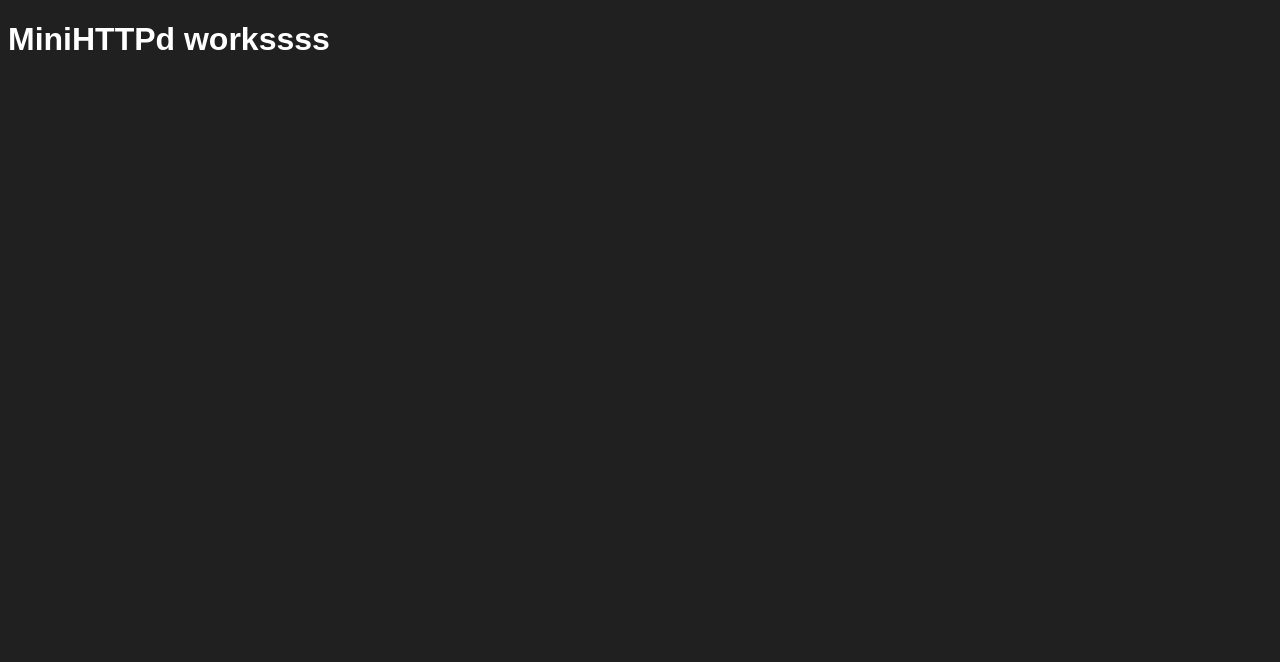
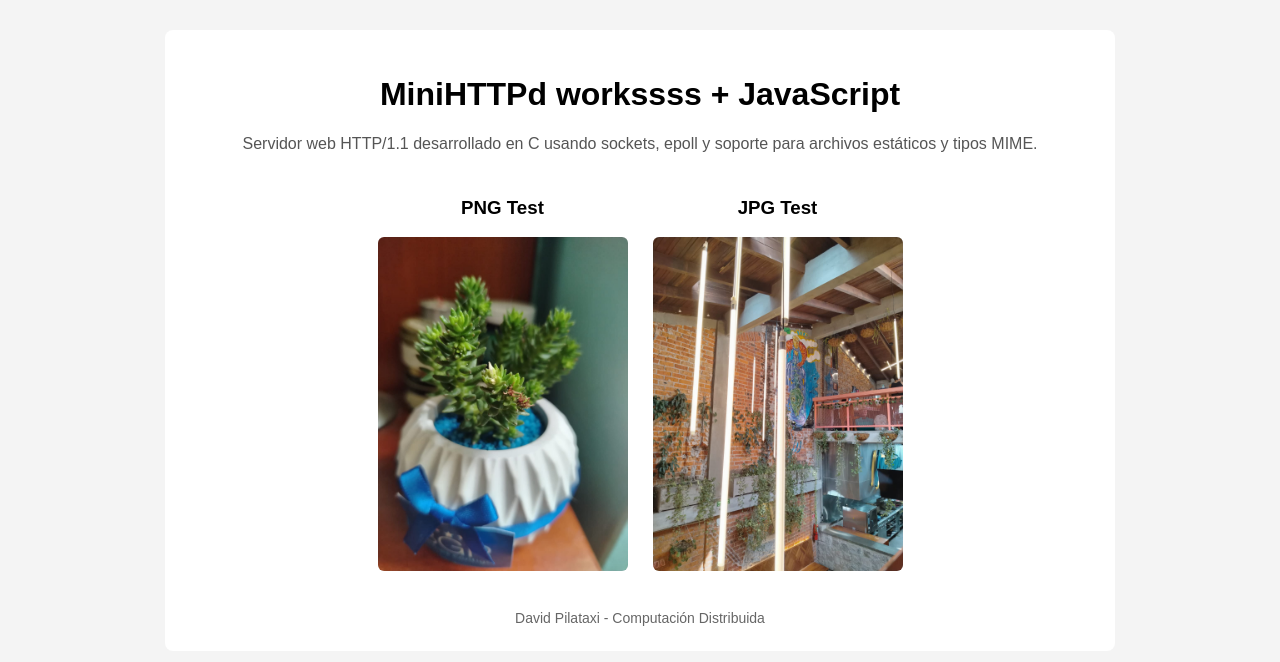
Before and after one commit to DavidPilataxi/MiniHTTPd, a plain HTML site: page www/index.html in a window 1280 px wide. Drawn offline with Linux system fonts and the light colour scheme.

Commit message:
archivos js e imágenes agregado, style e index mejorado

```diff
--- a/www/index.html
+++ b/www/index.html
@@ -2,13 +2,53 @@
 <html>
 
 <head>
+    <meta charset="UTF-8">
+
     <title>MiniHTTPd</title>
 
     <link rel="stylesheet" href="/style.css">
+
+    <script src="/test.js"></script>
 </head>
 
 <body>
-    <h1>MiniHTTPd workssss</h1>
+
+    <div class="container">
+
+        <h1>MiniHTTPd workssss</h1>
+
+        <p class="description">
+            Servidor web HTTP/1.1 desarrollado en C usando sockets,
+            epoll y soporte para archivos estáticos y tipos MIME.
+        </p>
+
+        <!--
+            MIME type tests:
+            image/png
+            image/jpeg
+        -->
+        <div class="images">
+
+            <div>
+                <h3>PNG Test</h3>
+
+                <img src="/image.png" width="250">
+            </div>
+
+            <div>
+                <h3>JPG Test</h3>
+
+                <img src="/image.jpg" width="250">
+            </div>
+
+        </div>
+
+        <footer>
+            David Pilataxi - Computación Distribuida
+        </footer>
+
+    </div>
+
 </body>
 
 </html>
--- a/www/style.css
+++ b/www/style.css
@@ -1,5 +1,51 @@
 body {
-    background-color: #202020;
-    color: white;
-    font-family: Arial;
+    font-family: Arial, sans-serif;
+
+    background-color: #f4f4f4;
+
+    text-align: center;
+
+    margin: 0;
+
+    padding: 30px;
 }
+
+.container {
+    background-color: white;
+
+    max-width: 900px;
+
+    margin: auto;
+
+    padding: 25px;
+
+    border-radius: 8px;
+}
+
+.description {
+    color: #555;
+
+    margin-bottom: 25px;
+}
+
+.images {
+    display: flex;
+
+    justify-content: center;
+
+    gap: 25px;
+
+    flex-wrap: wrap;
+}
+
+img {
+    border-radius: 6px;
+}
+
+footer {
+    margin-top: 35px;
+
+    font-size: 14px;
+
+    color: #666;
+}
--- /dev/null
+++ b/www/test.js
@@ -0,0 +1,7 @@
+document.addEventListener("DOMContentLoaded", function () {
+    const title = document.querySelector("h1");
+
+    title.textContent += " + JavaScript";
+
+    console.log("JavaScript loaded correctly");
+});
```
Also changed, not shown: www/image.jpg (added), www/image.png (added), 1 other file.
